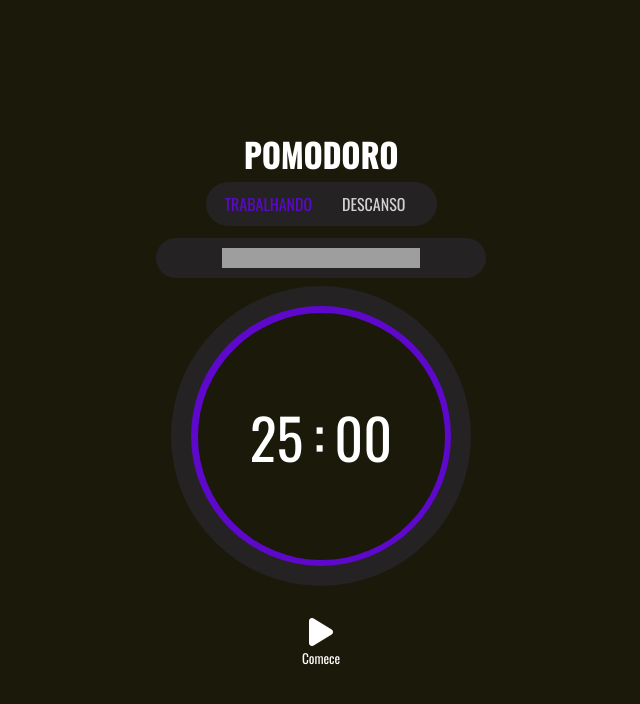
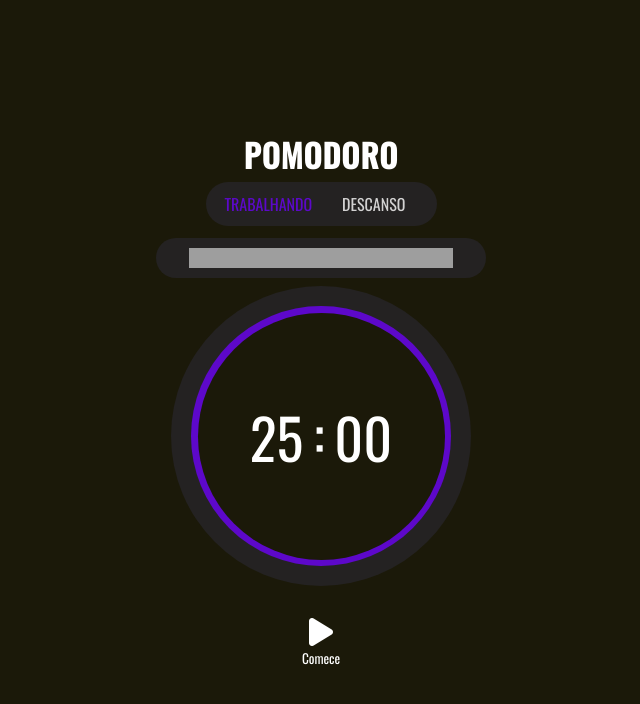
Before and after one commit to RaullPereira/Relogio-pomodoro, a plain HTML site: page index.html in a window 1280 px wide. Shown: the whole page, without its empty margins (319-959 px from the left). Drawn offline with nearby package versions, Linux system fonts and the light colour scheme; grey boxes are pictures that could not be loaded.

Commit message:
Relogio pomodoro v1

```diff
--- a/index.html
+++ b/index.html
@@ -22,7 +22,7 @@
 
         <!--WIDGET PLAYER API SOUNDCLOUD-->
         <div class="player">
-        <iframe width="60%" height="20" scrolling="no" frameborder="no" allow="autoplay" src="https://w.soundcloud.com/player/?url=https%3A//api.soundcloud.com/tracks/1362802768%3Fsecret_token%3Ds-zTlDOoMetHM&color=%236f00ff&auto_play=false&hide_related=false&show_comments=false&show_user=false&show_reposts=false&show_teaser=true"></iframe><a href="https://soundcloud.com/raul-pereira-745547660/lofi/s-zTlDOoMetHM"></a>
+        <iframe width="80%" height="20" scrolling="no" frameborder="no" allow="autoplay" src="https://w.soundcloud.com/player/?url=https%3A//api.soundcloud.com/tracks/1362802768%3Fsecret_token%3Ds-zTlDOoMetHM&color=%236f00ff&auto_play=false&hide_related=false&show_comments=false&show_user=false&show_reposts=false&show_teaser=true"></iframe><a href="https://soundcloud.com/raul-pereira-745547660/lofi/s-zTlDOoMetHM"></a>
         </div>
 
 
```
